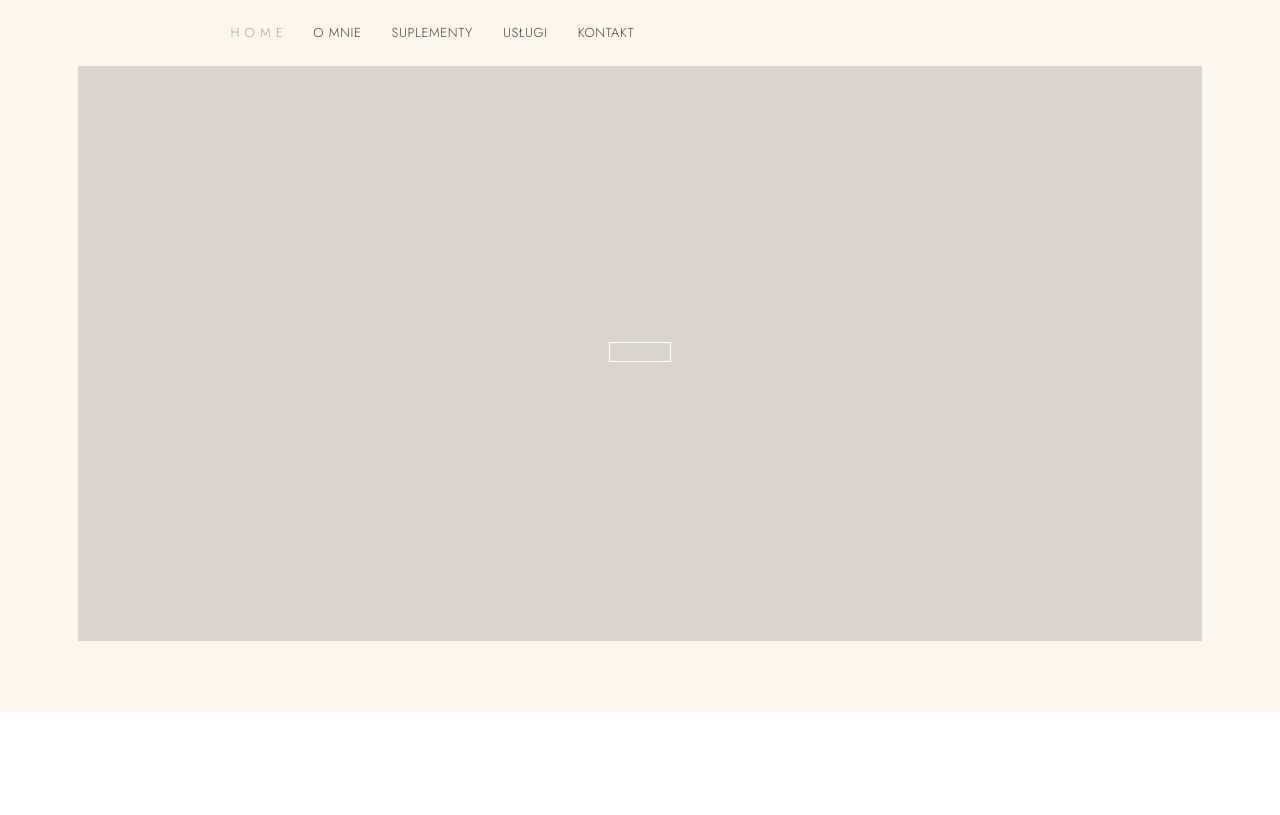
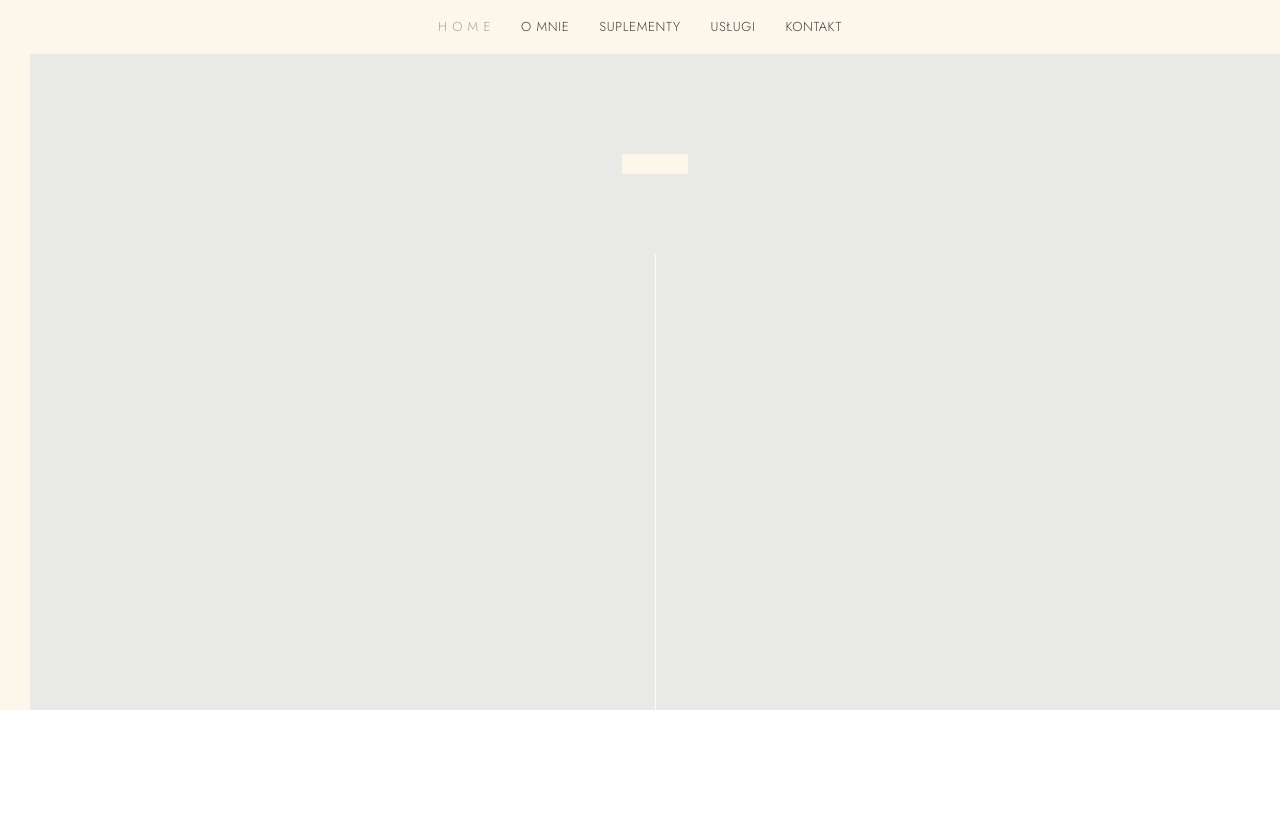
Before and after one commit to icdevgpasa/osteopatia, an Eleventy site: page src/index.njk in a window 1280 px wide. Shown: the top 815 px of the page. Built offline with nearby package versions, Linux system fonts and the light colour scheme; Eleventy itself is replaced by a stand-in of ours; files that its build step writes are made by us from their sources; no server answers; what js-yaml would draw is missing.

Commit message:
Hero jak na Wix: bez szarej nakładki i ramki, kremowy przycisk
Co-Authored-By: Claude Opus 5.5 <noreply@anthropic.com>
Claude-Session: https://claude.ai/code/session_0182gQne1uRwHb2pT6DETMzu

```diff
--- a/src/_data/home.yml
+++ b/src/_data/home.yml
@@ -1,7 +1,9 @@
 hero:
   image: /images/hero.jpg
-  title: PUT YOUR BODY IN GOOD HANDS
-  tagline: Release, Relax, Unwind
+  title: |-
+    PUT YOUR BODY
+    IN GOOD HANDS
+  tagline: ""
 intro:
   label: My —
   heading: HOLISTIC PRACTICE OSTEOPATHY
--- a/src/css/style.css
+++ b/src/css/style.css
@@ -25,11 +25,11 @@ h1, h2, h3 { font-weight: 300; margin: 0; }
 .mid { font-size: 38px; }
 
 /* Header */
-.site-header { background: var(--cream); display: flex; align-items: center; justify-content: space-between; padding: 22px 6vw; position: sticky; top: 0; z-index: 10; }
+.site-header { background: var(--cream); display: flex; align-items: center; justify-content: space-between; padding: 22px 32px; position: sticky; top: 0; z-index: 10; }
 .logo { text-decoration: none; display: flex; flex-direction: column; line-height: 1.3; }
 .logo-name { font-size: 12px; letter-spacing: .3em; max-width: 120px; }
 .logo-brand { font-size: 10px; letter-spacing: .05em; margin-top: 10px; }
-.nav { display: flex; gap: 30px; margin-right: auto; margin-left: 12vw; }
+.nav { display: flex; gap: 30px; position: absolute; left: 50%; transform: translateX(-50%); }
 .nav a { text-decoration: none; font-size: 13px; letter-spacing: .05em; transition: color .2s; }
 .nav a:hover, .nav a.active { color: var(--sage); }
 .nav-toggle, .nav-burger { display: none; }
@@ -47,10 +47,13 @@ h1, h2, h3 { font-weight: 300; margin: 0; }
 .btn-green:hover { background: var(--sage-dark); color: #fff; }
 
 /* Hero */
-.hero { background: var(--cream) center/cover no-repeat; padding: 0 6vw 70px; }
-.hero-frame { border: 1px solid rgba(255,255,255,.8); border-top: 0; min-height: 72vh; display: flex; flex-direction: column; align-items: center; justify-content: center; text-align: center; color: #fff; padding: 40px 20px; background: rgba(60,60,55,.18); }
-.hero h1 { font-size: clamp(38px, 7vw, 92px); line-height: 1.15; letter-spacing: .02em; max-width: 900px; margin-bottom: 40px; text-shadow: 0 1px 12px rgba(0,0,0,.15); }
-.tagline { margin-top: 28px; letter-spacing: .1em; }
+.hero { background: var(--cream); padding: 0 0 0 30px; }
+.hero-frame { background: #e9e9e7 center/cover no-repeat; min-height: 82vh; display: flex; flex-direction: column; align-items: center; justify-content: center; text-align: center; color: #fff; padding: 60px 20px 0; }
+.hero h1 { font-size: clamp(38px, 6vw, 84px); line-height: 1.3; letter-spacing: .08em; margin-bottom: 40px; }
+.hero h1 span { display: block; }
+.hero .btn-cream { padding: 9px 32px; font-size: 16px; }
+.hero-line { width: 1px; flex: 1; min-height: 120px; background: rgba(255,255,255,.8); margin-top: 80px; }
+.tagline { margin: 24px 0 0; letter-spacing: .1em; }
 
 /* Intro */
 .intro { display: grid; grid-template-columns: 1fr 1.4fr; gap: 60px; padding-top: 70px; padding-bottom: 70px; border-bottom: 1px solid var(--line); }
@@ -125,10 +128,10 @@ blockquote cite { font-style: normal; font-size: 13px; }
   .site-header { flex-wrap: wrap; padding: 16px 20px; }
   .nav-burger { display: flex; flex-direction: column; gap: 5px; cursor: pointer; padding: 8px; }
   .nav-burger span { width: 24px; height: 1px; background: var(--text); }
-  .nav { display: none; width: 100%; flex-direction: column; gap: 14px; margin: 16px 0 0; }
+  .nav { display: none; position: static; transform: none; width: 100%; flex-direction: column; gap: 14px; margin: 16px 0 0; }
   .nav-toggle:checked ~ .nav { display: flex; }
-  .hero { padding: 0 16px 40px; }
-  .hero-frame { min-height: 60vh; }
+  .hero { padding: 0 0 0 12px; }
+  .hero-frame { min-height: 70vh; }
   .intro, .about, .contact-inner, .education, .edu-row, .supp-grid { grid-template-columns: 1fr; }
   .intro { gap: 20px; }
   .intro-text { padding-top: 0; font-size: 16px; }
--- a/src/index.njk
+++ b/src/index.njk
@@ -2,11 +2,12 @@
 layout: base.njk
 ---
 {% set h = home %}
-<section class="hero" style="background-image:url('{{ h.hero.image }}')">
-  <div class="hero-frame">
-    <h1>{{ h.hero.title }}</h1>
-    <a class="btn btn-light" href="{{ site.booking_url }}" target="_blank" rel="noopener">{{ site.booking_label }}</a>
-    <p class="tagline">{{ h.hero.tagline }}</p>
+<section class="hero">
+  <div class="hero-frame" style="background-image:url('{{ h.hero.image }}')">
+    <h1>{% for line in h.hero.title | lines %}<span>{{ line }}</span>{% endfor %}</h1>
+    <a class="btn btn-cream" href="{{ site.booking_url }}" target="_blank" rel="noopener">{{ site.booking_label }}</a>
+    {% if h.hero.tagline %}<p class="tagline">{{ h.hero.tagline }}</p>{% endif %}
+    <span class="hero-line" aria-hidden="true"></span>
   </div>
 </section>
 
```
Also changed, not shown: .pages.yml.
